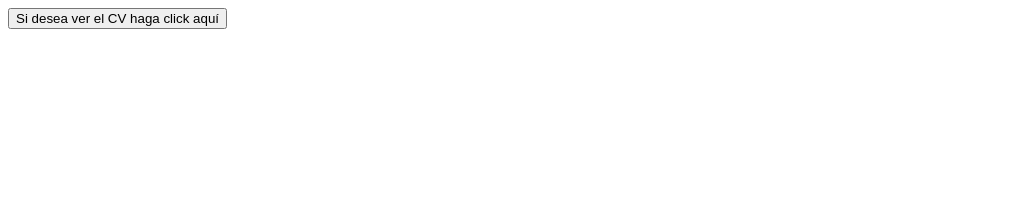
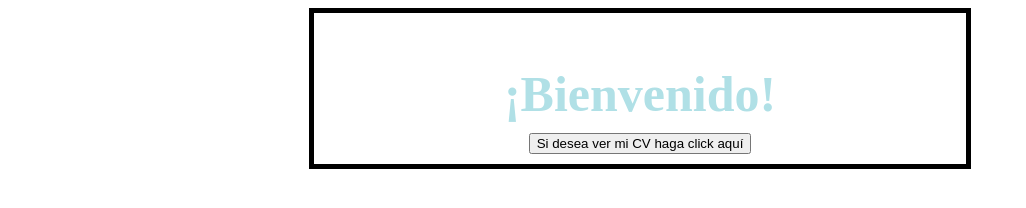
Before and after one commit to juliivilella/juliivilella.github.io, a plain HTML site: page main1.html in a window 1280 px wide. Shown: the whole page, without its empty margins (0-1026 px from the left). Drawn offline with Linux system fonts and the light colour scheme.

Commit message:
Update main1.html

```diff
--- a/main1.html
+++ b/main1.html
@@ -5,9 +5,14 @@
     <meta http-equiv="X-UA-Compatible" content="IE=edge">
     <meta name="viewport" content="width=device-width, initial-scale=1.0">
     <title>Página principal</title>
+    <link rel="stylesheet" type="text/css" href="estilos.css"/>
 </head>
+
 <body>
-    <button type="button" onclick=ir()>Si desea ver el CV haga click aquí</button>
-    <script src="./funcion.js"></script>
+    <section>
+    <h1>¡Bienvenido!</h1>
+        <button type="button" onclick=ir()>Si desea ver mi CV haga click aquí</button>
+    </section>
+    <script type="text/javascript" src="./funcion1.js"></script>
 </body>
 </html>
```
